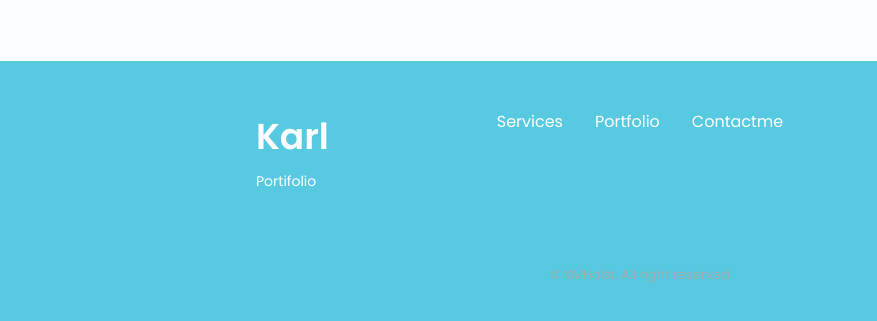
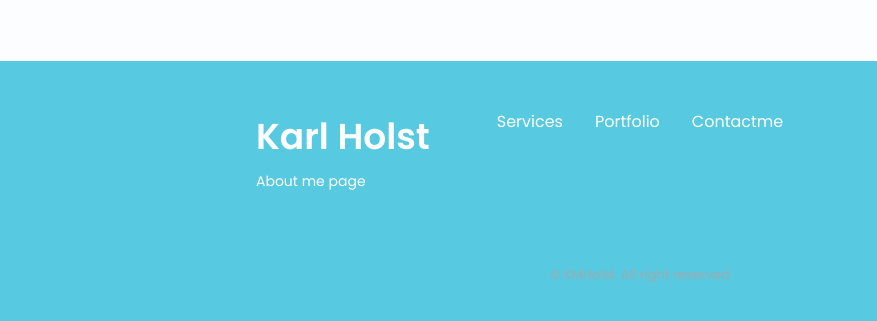
Before and after one commit to kamaho/kamaho.github.io, a plain HTML site: page index.html in a window 1280 px wide. Shown: the part 4829-5150 px from the top of the page, 0-877 px from the left. Drawn offline with nearby package versions, Linux system fonts and the light colour scheme.

Commit message:
Update index.html

```diff
--- a/index.html
+++ b/index.html
@@ -692,8 +692,8 @@
             <div class="footer__bg">
                 <div class="footer__container container grid">
                     <div>
-                        <h1 class="footer__title">Karl</h1>
-                        <span class="footer__subtitle">Portifolio</span>
+                        <h1 class="footer__title">Karl Holst</h1>
+                        <span class="footer__subtitle">About me page</span>
                     </div>
 
                     <ul class="footer__links">
```
